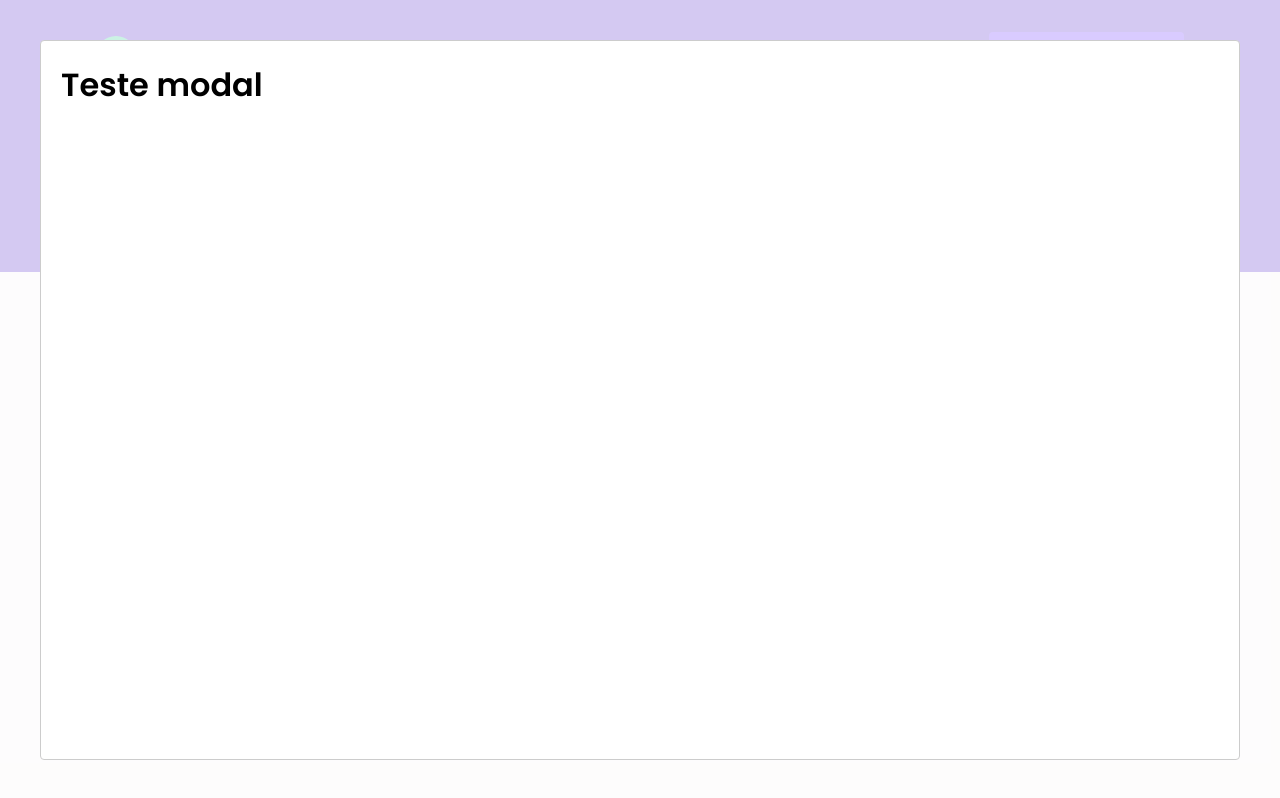
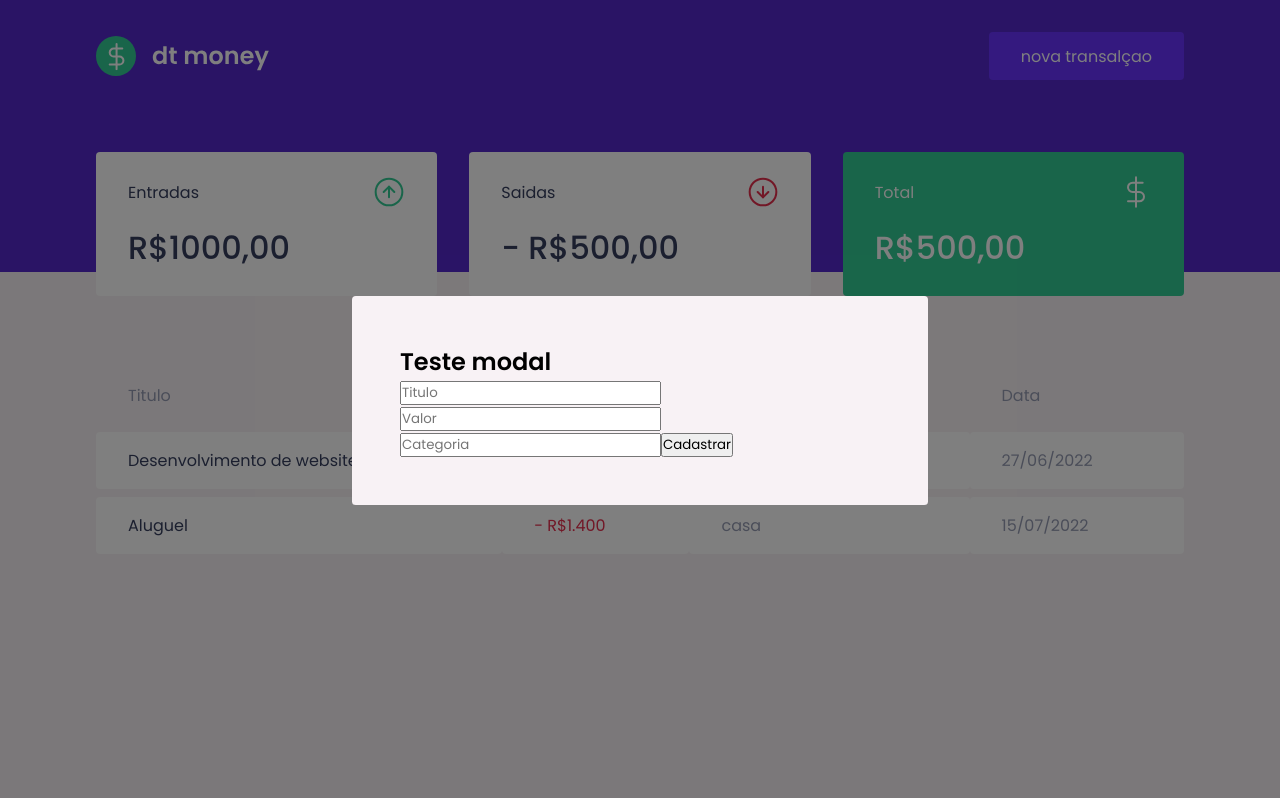
Before and after one commit to flavioanalistadesistema/fsmoney, a React (Create React App) app: page / in a window 1280 px wide. Both pictures are taken after a click on the button "nova transalçao". Built offline with nearby package versions, Linux system fonts and the light colour scheme; no server answers; what miragejs would draw is missing.

Commit message:
feat: Estrutura do formulário

```diff
--- a/src/components/NewTransactionModal/index.tsx
+++ b/src/components/NewTransactionModal/index.tsx
@@ -1,4 +1,5 @@
 import Modal from "react-modal"
+import { Container } from "./styles"
 
 interface NewTransactionModalProps {
     isOpenModal: boolean,
@@ -11,8 +12,29 @@
         <Modal
             isOpen={isOpenModal}
             onRequestClose={onRequestClose}
+            overlayClassName="react-modal-overlay"
+            className="react-modal-content"
         >
-            <h1>Teste modal</h1>
+            <Container>
+                <h2>Teste modal</h2>
+
+                <input
+                    placeholder="Titulo"
+                />
+
+                <input
+                    type="number"
+                    placeholder="Valor"
+                />
+
+                <input
+                    placeholder="Categoria"
+                />
+
+                <button type="submit">
+                    Cadastrar
+                </button>
+            </Container>
         </Modal>
     );
 }
--- /dev/null
+++ b/src/components/NewTransactionModal/styles.ts
@@ -0,0 +1,3 @@
+import styled from "styled-components";
+
+export const Container = styled.form``;
--- a/src/styles/global.ts
+++ b/src/styles/global.ts
@@ -54,4 +54,26 @@
         cursor: not-allowed;
     }
 
+    .react-modal-overlay{
+        background: rgba(0, 0, 0, 0.5);
+        position: fixed;
+        top: 0;
+        bottom: 0;
+        right: 0;
+        left: 0;
+
+        display: flex;
+        align-items: center;
+        justify-content: center;
+    }
+
+    .react-modal-content{
+        width: 100%;
+        max-width: 576px;
+        background: var(--background);
+        padding: 3rem;
+        position: relative;
+        border-radius: 0.24rem;
+    }
+
 `
```
